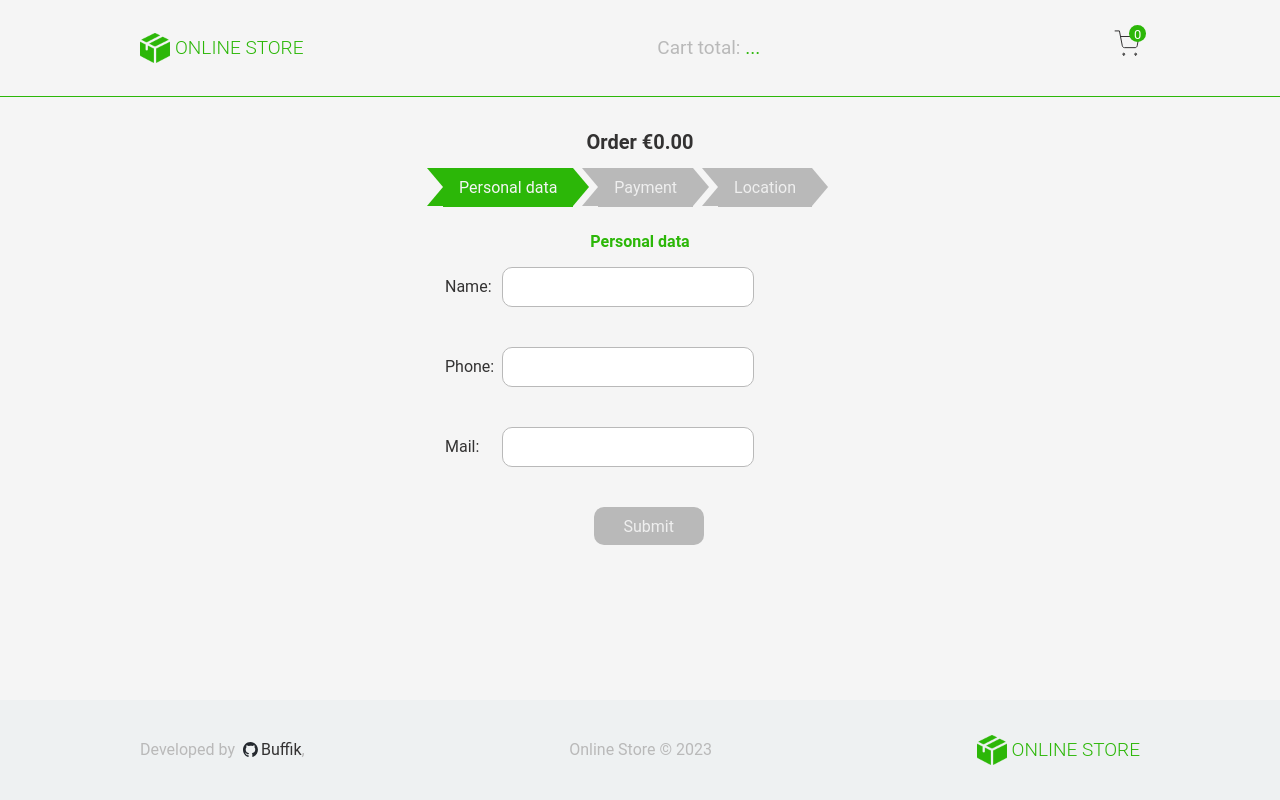
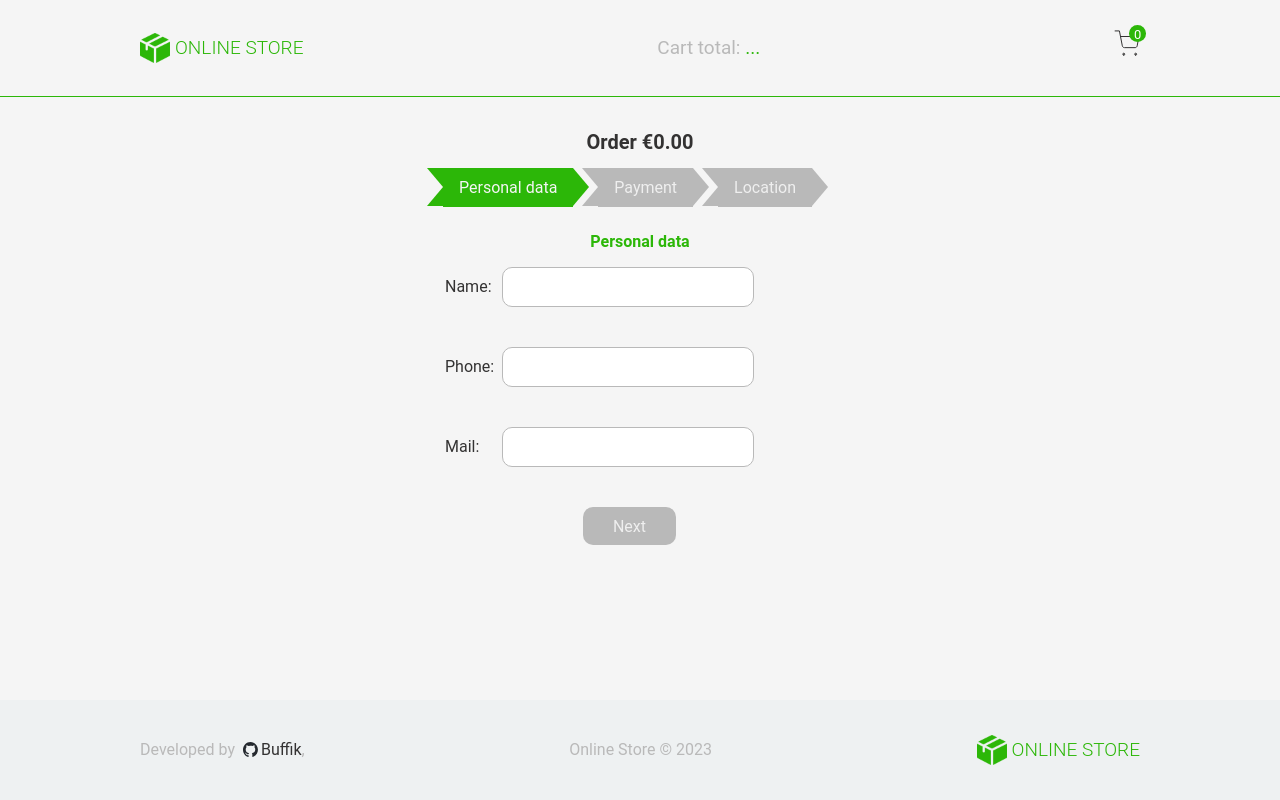
Before and after one commit to Buffik/Store_Test, a React (Vite) app: page /order in a window 1280 px wide. Built offline with nearby package versions, Linux system fonts and the light colour scheme.

Commit message:
fix: submit button

```diff
--- a/src/pages/Order/PersonalData/PersonalData.module.scss
+++ b/src/pages/Order/PersonalData/PersonalData.module.scss
@@ -37,7 +37,7 @@
   &__submitButton {
     display: block;
     font-size: 16rem;
-    margin: 0px 50px 0 auto;
+    margin: 0px 78px 0 auto;
 
     &:disabled {
       color: $unimportant-bg-color;
--- a/src/pages/Order/PersonalData/PersonalData.tsx
+++ b/src/pages/Order/PersonalData/PersonalData.tsx
@@ -108,6 +108,7 @@ function PersonalData({ formData, setFormData, setStep }: PropTypes) {
         </TextItem>
         <input
           type="submit"
+          value={'Next'}
           className={styles.personalData__submitButton}
           disabled={!isValid}
         />
```
